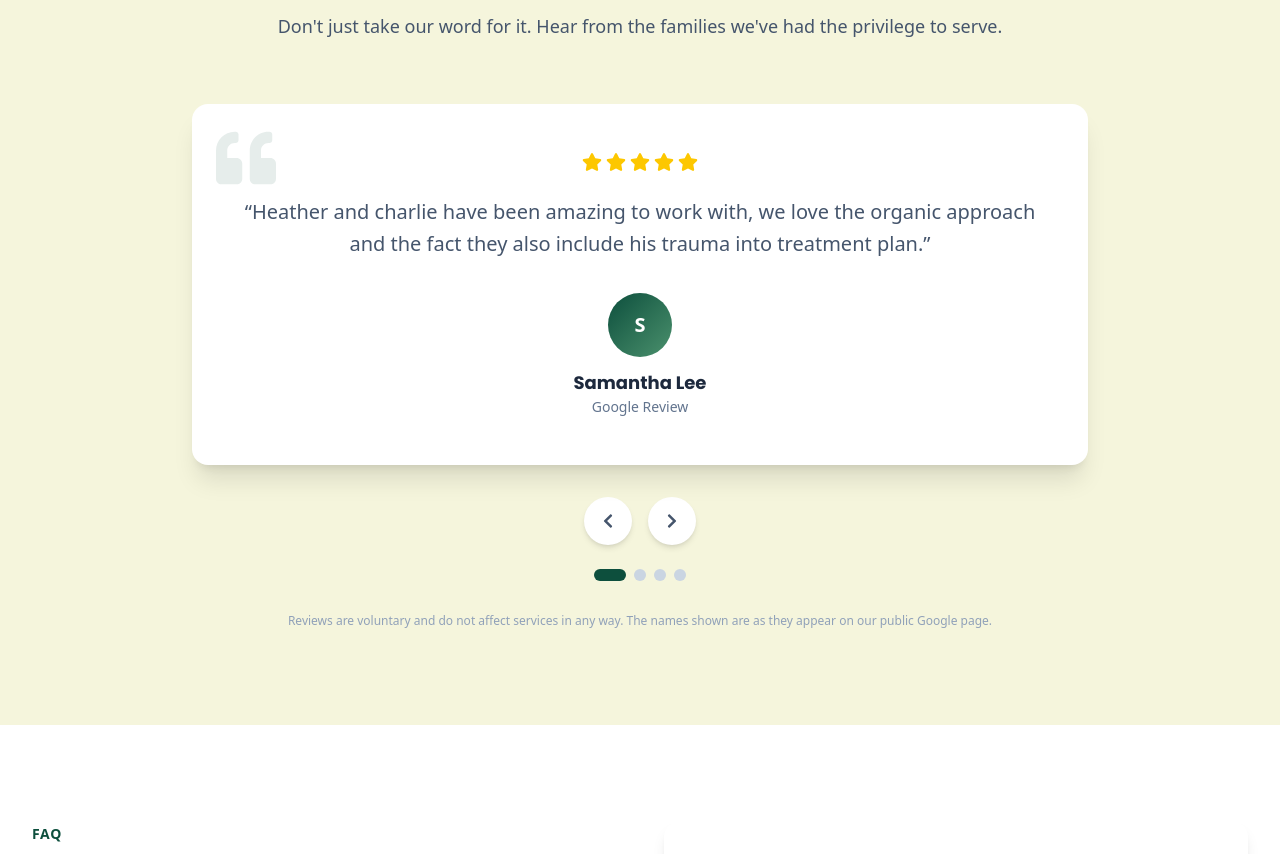
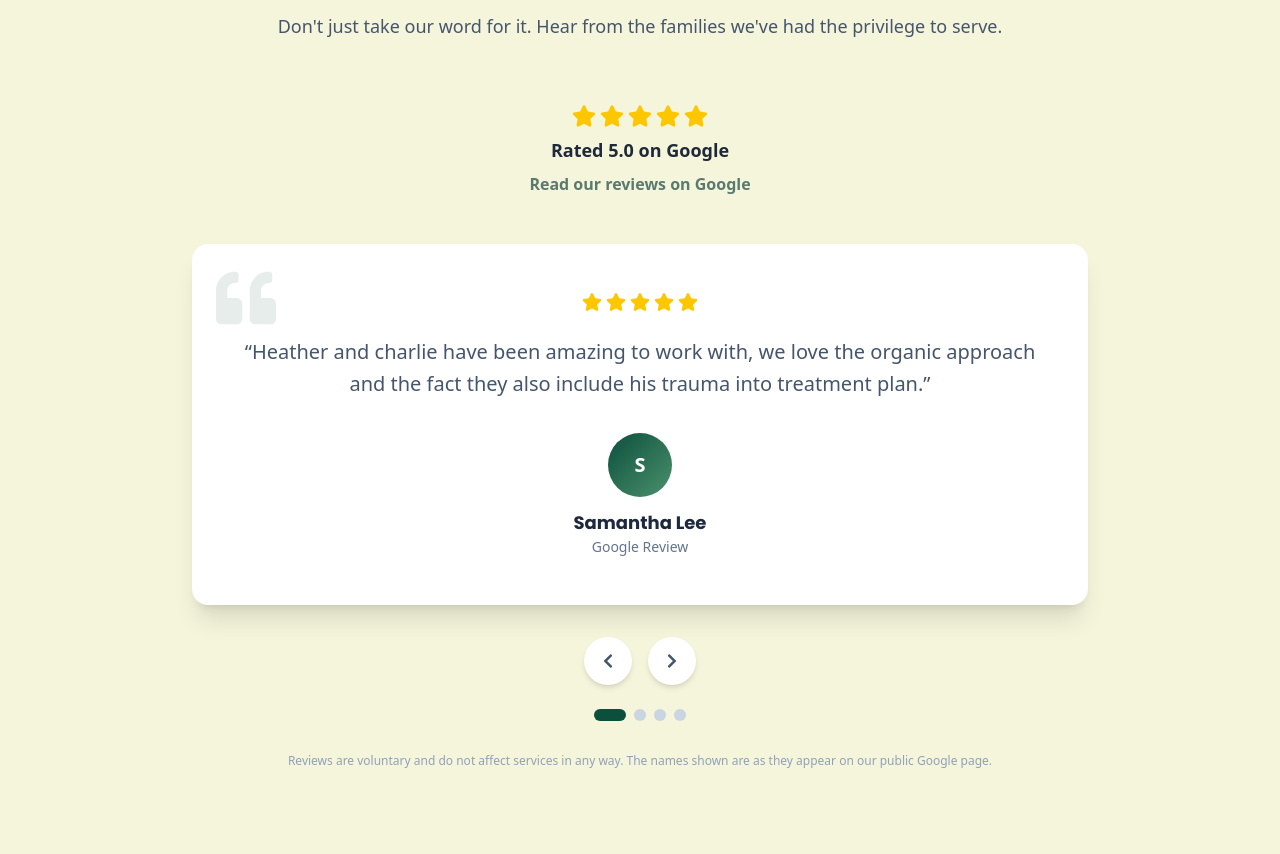
Before and after one commit to patron29/modern-steps-aba, a React (Vite) app: page / in a window 1280 px wide. Shown: the part 6318-7172 px from the top of the page. Built offline with nearby package versions, Linux system fonts and the light colour scheme.

Commit message:
Add Google rating badge to testimonials

```diff
--- a/src/components/Testimonials.jsx
+++ b/src/components/Testimonials.jsx
@@ -70,6 +70,29 @@ export default function Testimonials() {
             Don&apos;t just take our word for it. Hear from the families
             we&apos;ve had the privilege to serve.
           </p>
+        </motion.div>
+
+        {/* Google Rating Badge */}
+        <motion.div
+          initial={{ opacity: 0, y: 20 }}
+          animate={isInView ? { opacity: 1, y: 0 } : {}}
+          transition={{ duration: 0.6 }}
+          className="flex flex-col items-center gap-2 mb-12"
+        >
+          <div className="flex gap-1" role="img" aria-label="Rated 5 out of 5 stars on Google">
+            {[...Array(5)].map((_, i) => (
+              <FaStar key={i} className="text-yellow-400 text-2xl" aria-hidden="true" />
+            ))}
+          </div>
+          <p className="font-bold text-lg text-gray-800">Rated 5.0 on Google</p>
+          <a
+            href="https://www.google.com/maps/search/?api=1&query=Modern+Steps+ABA+Woodbridge+VA"
+            target="_blank"
+            rel="noopener noreferrer"
+            className="text-[#5a7a6e] font-semibold hover:underline"
+          >
+            Read our reviews on Google
+          </a>
         </motion.div>
 
         {/* Testimonial Carousel */}
```
